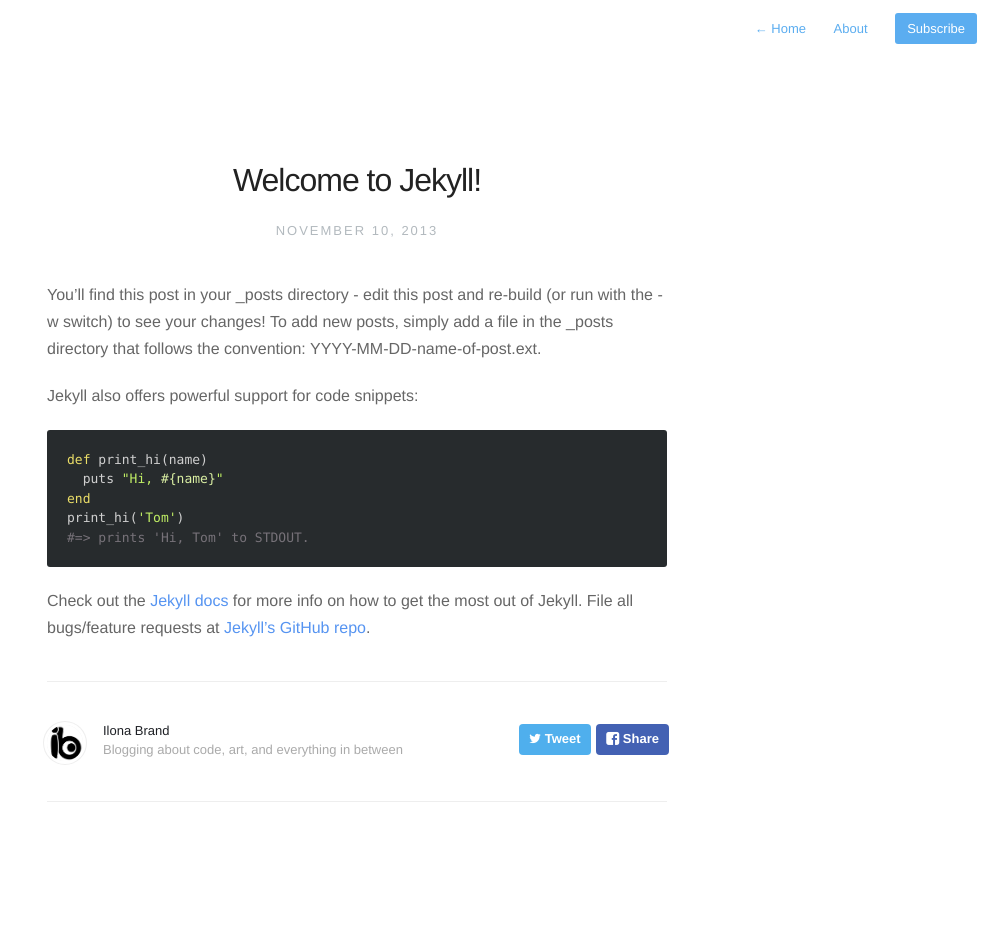
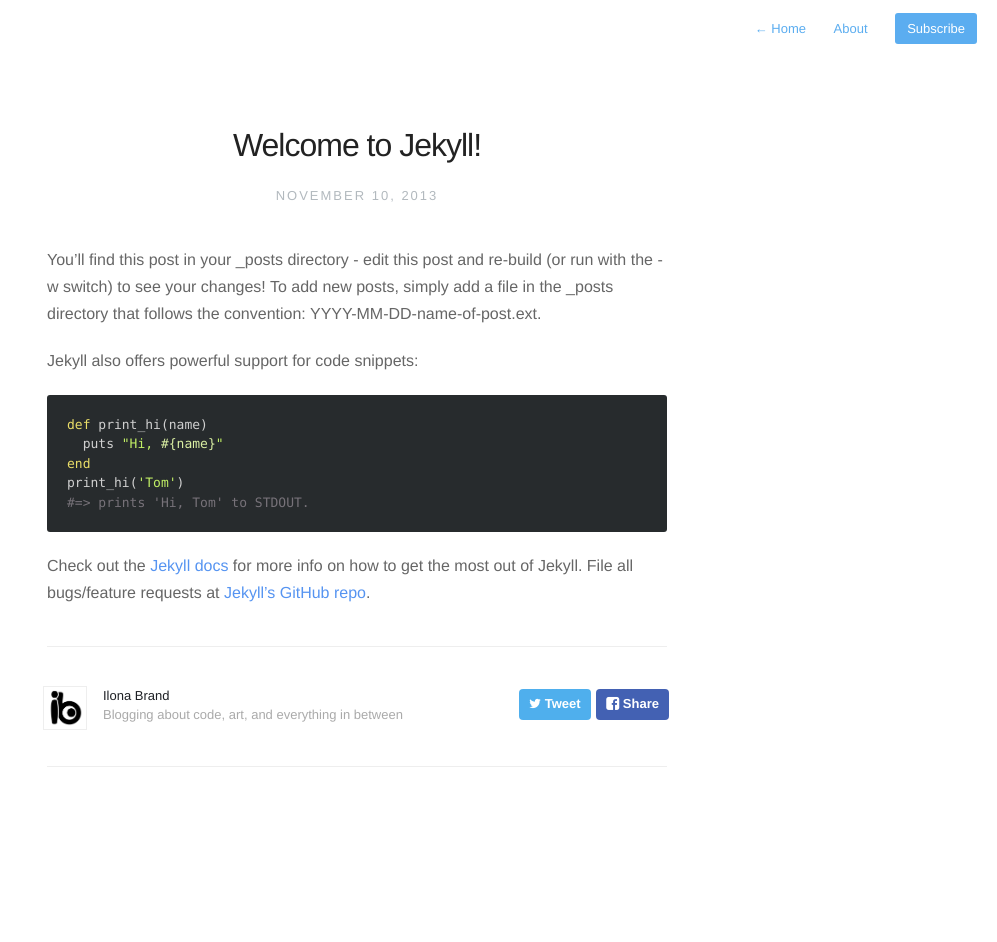
Before and after one commit to ibrand/ibrand.github.io, a Jekyll site: the page built from _posts/2013-11-10-welcome-to-jekyll.markdown, in a window 1280 px wide. Shown: the whole page, without its empty margins (283-1280 px from the left). Built offline with Jekyll 4.4.1, drawn with Linux system fonts in a browser that asks for light colours; nearby versions of some CDN libraries; Markdown is read by kramdown in place of the engine named in the settings; after the commit the page ends 907 px from its top, so only the background shows below that.

Commit message:
post sits higher on the post page; icon has a square border in the footer

```diff
--- a/assets/css/style.css
+++ b/assets/css/style.css
@@ -140,7 +140,7 @@ nav.main-nav a.cta {
 #wrapper {
   max-width: 700px;
   margin: 0 auto;
-  padding: 40px 40px 100px 40px;
+  padding: 5px 40px 100px 40px;
 }
 
 #wrapper.home {
@@ -580,7 +580,7 @@ h2.month {
   height: 36px;
   width: 36px;
   float: left;
-  border-radius: 50%;
+  border-radius: 0%;
   margin-top: 3px;
   margin-right: 20px;
   box-shadow: 0 0 0 3px #fff, 0 0 0 4px #eee;
```
